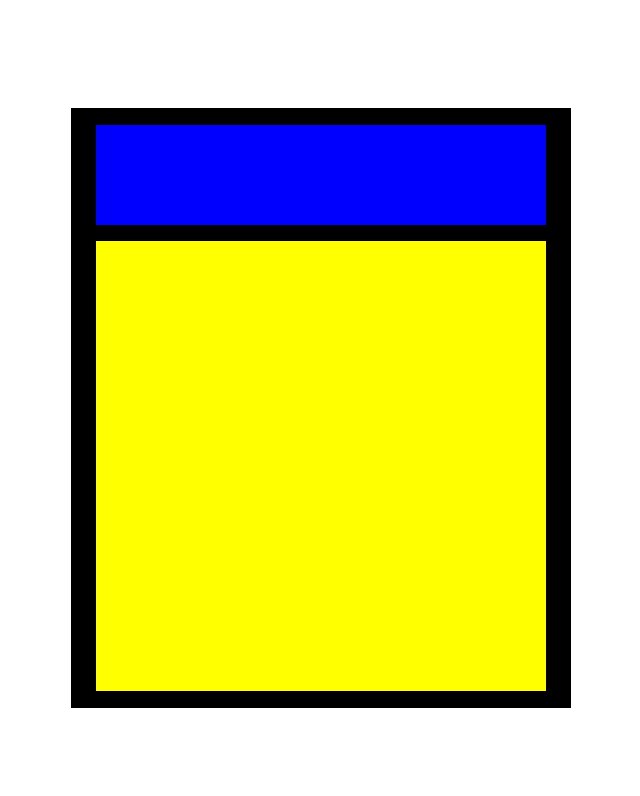
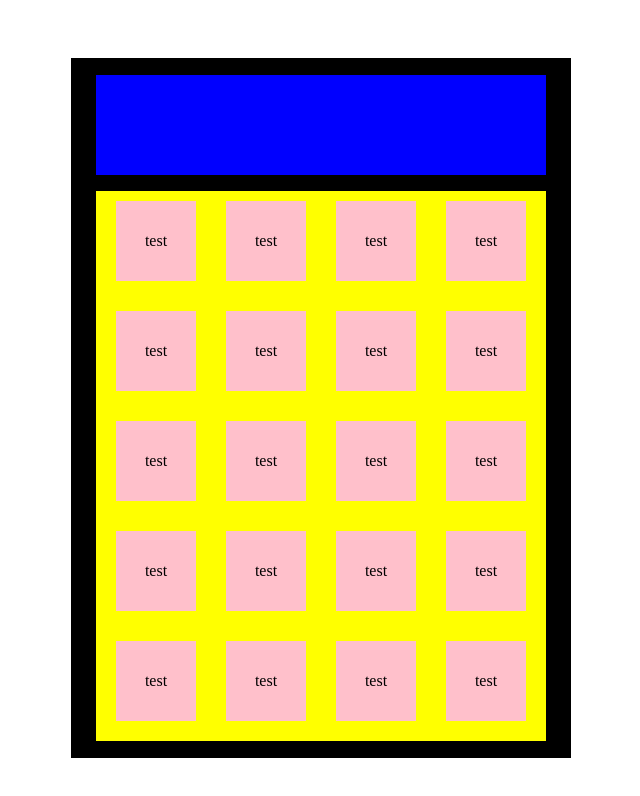
Before and after one commit to slabwu/odin-calculator, a plain HTML site: page index.html in a window 1280 px wide. Shown: the whole page, without its empty margins (327-967 px from the left). Drawn offline with Linux system fonts and the light colour scheme.

Commit message:
Create calculator buttons

```diff
--- a/script.js
+++ b/script.js
@@ -0,0 +1,10 @@
+const textDisplay = document.querySelector('.textDisplay');
+const panel = document.querySelector('.panel');
+
+for (i = 0; i <20; i++) {
+    let button = document.createElement('div')
+    button.classList.add("button");
+    button.textContent = 'test';
+    //div.addEventListener('mouseover', ...);
+    panel.appendChild(button);
+}
--- a/style.css
+++ b/style.css
@@ -9,7 +9,7 @@ body {
 
 .calculator {
     background-color: black;
-    height: 600px;
+    height: 700px;
     width: 500px;
     display: flex;
     flex-direction: column;
@@ -25,6 +25,20 @@ body {
 
 .calculator .panel {
     background-color: yellow;
-    height: 450px;
+    height: 550px;
     width: 450px;
+    display: flex;
+    flex-flow: row wrap;
+    justify-content: space-evenly;
 }
+
+.button {
+    height: 80px;
+    width: 80px;
+    background-color: pink;
+    z-index: 3;
+    margin: 10px;
+    display: flex;
+    justify-content: center;
+    align-items: center;
+}
```
